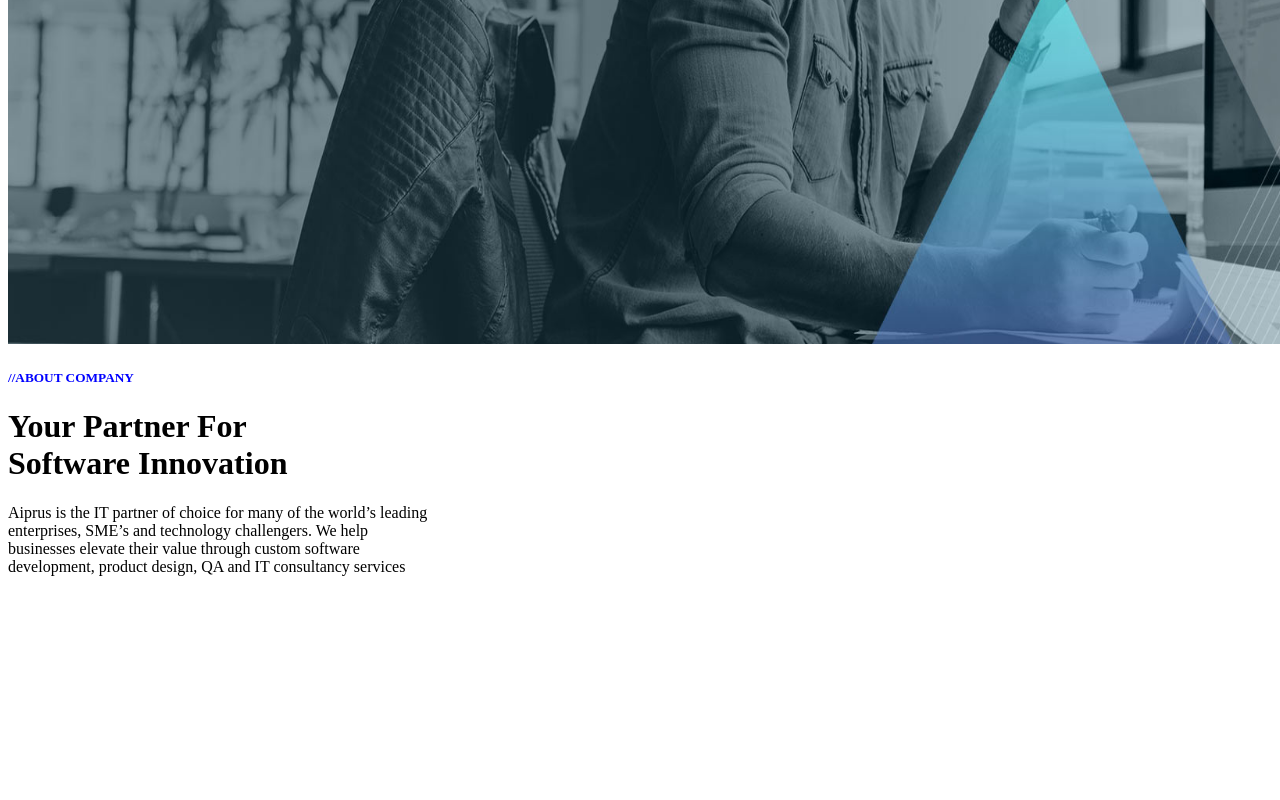
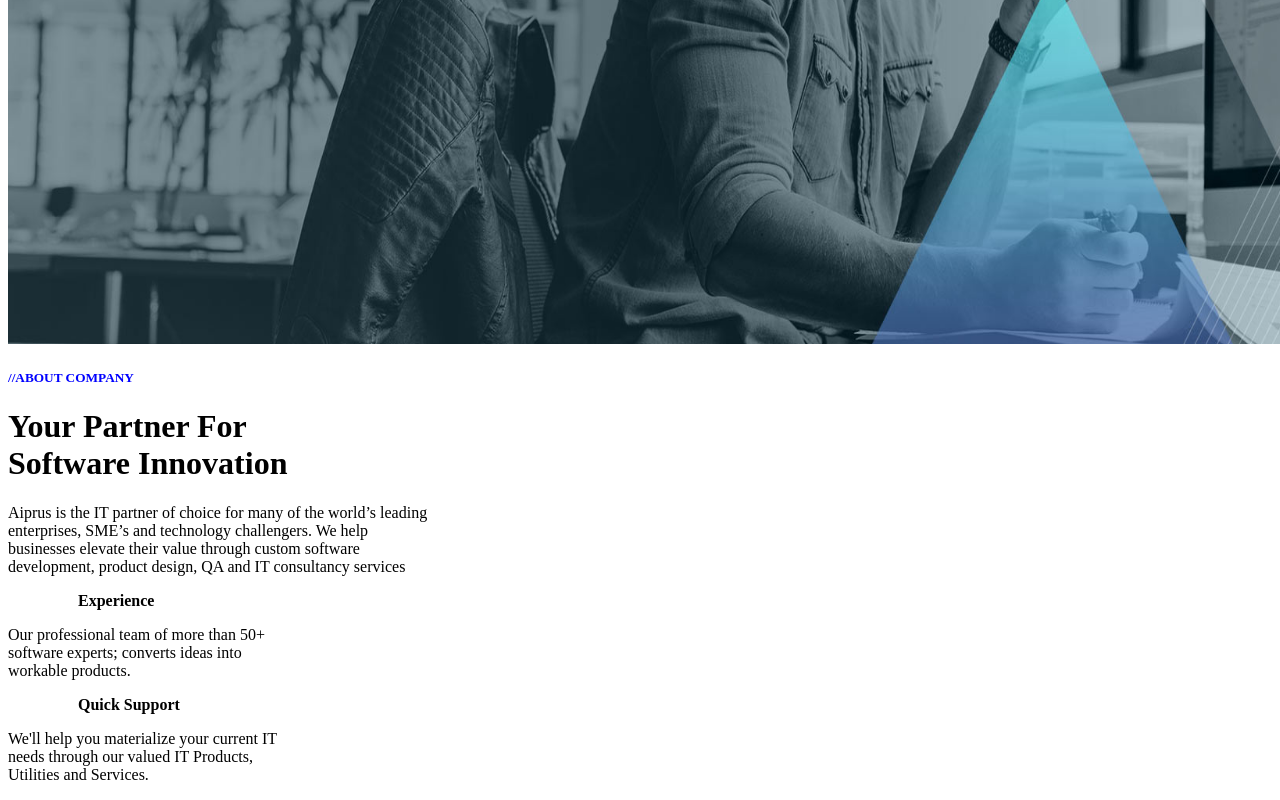
Before and after one commit to shobhit-1998-singh/html1, a plain HTML site: page index.html in a window 1280 px wide. Shown: the part 508-1308 px from the top of the page. Before the commit the page ends 1100 px from the top, so only its background shows below. Drawn offline with Linux system fonts and the light colour scheme.

Commit message:
css align and css file

```diff
--- a/index.html
+++ b/index.html
@@ -5,9 +5,9 @@
     <meta charset="UTF-8">
     <meta http-equiv="X-UA-Compatible" content="IE=edge">
     <meta name="viewport" content="width=device-width, initial-scale=1.0">
+    <link rel="stylesheet" href="style.css">
     <title>Welcom to Aiprus</title>
 </head>
-
 <body>
     <img src="/aiprus.png" alt="Aiprus">
     <img src="/slide1-home1.jpg" alt="Image" width="1500" height="750">
@@ -17,6 +17,23 @@
     <p>Aiprus is the IT partner of choice for many of the world’s leading<br> enterprises, SME’s and technology
         challengers. We help<br> businesses elevate their value through custom software<br> development, product design,
         QA and IT consultancy services</p>
+
+                <strong>Experience</strong>
+           <p>Our professional team of more than 50+<br>
+                 software experts; converts ideas into<br>
+                 workable products.
+                </p>
+                <strong>Quick Support</strong>
+          <p>
+                We'll help you materialize your current IT<br>
+                 needs through our valued IT Products,<br>
+                 Utilities and Services.
+            </p>
+
+
+
+
+
 </body>
 
 </html>
--- a/style.css
+++ b/style.css
@@ -0,0 +1,3 @@
+strong,strong{
+    padding: 70px;
+}
```
